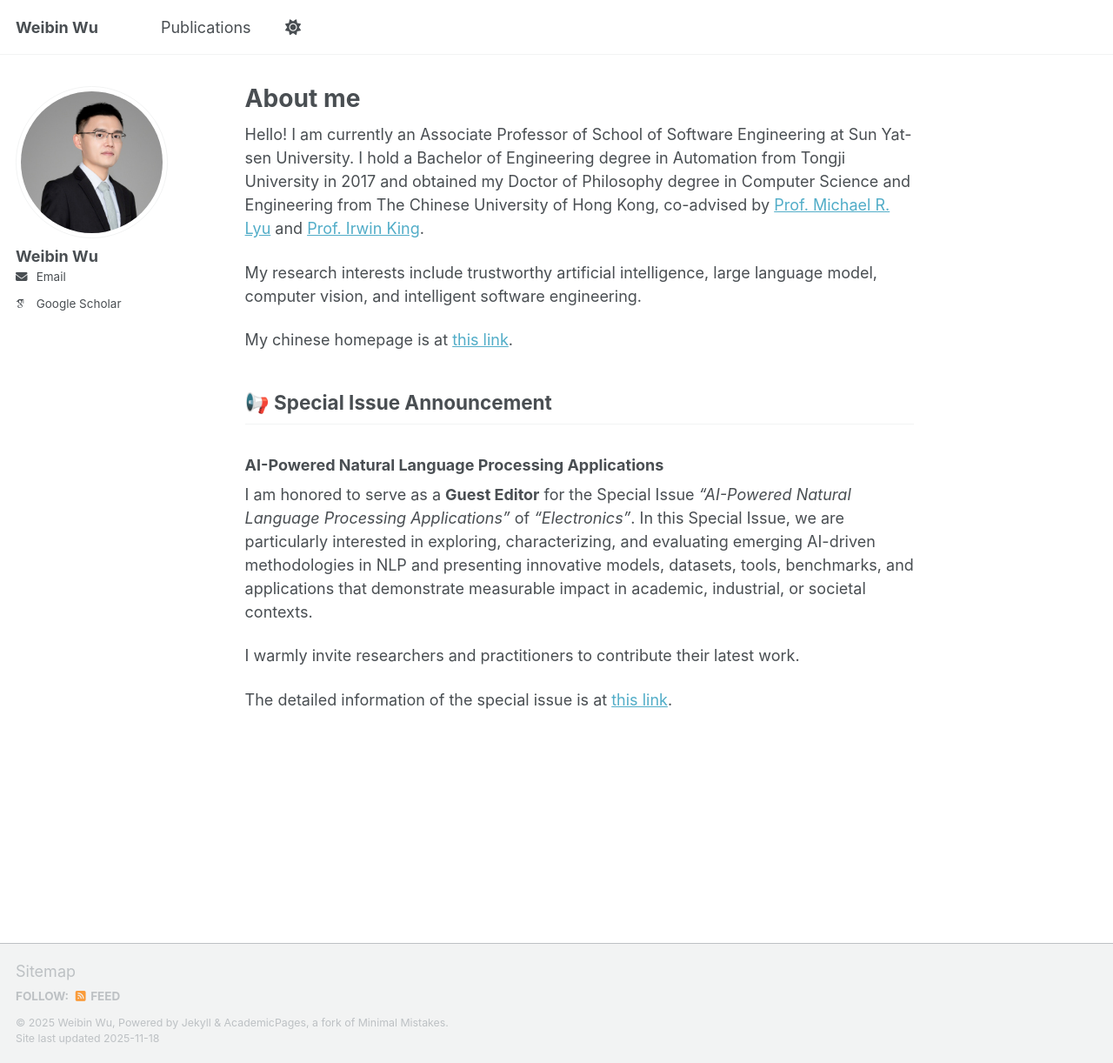
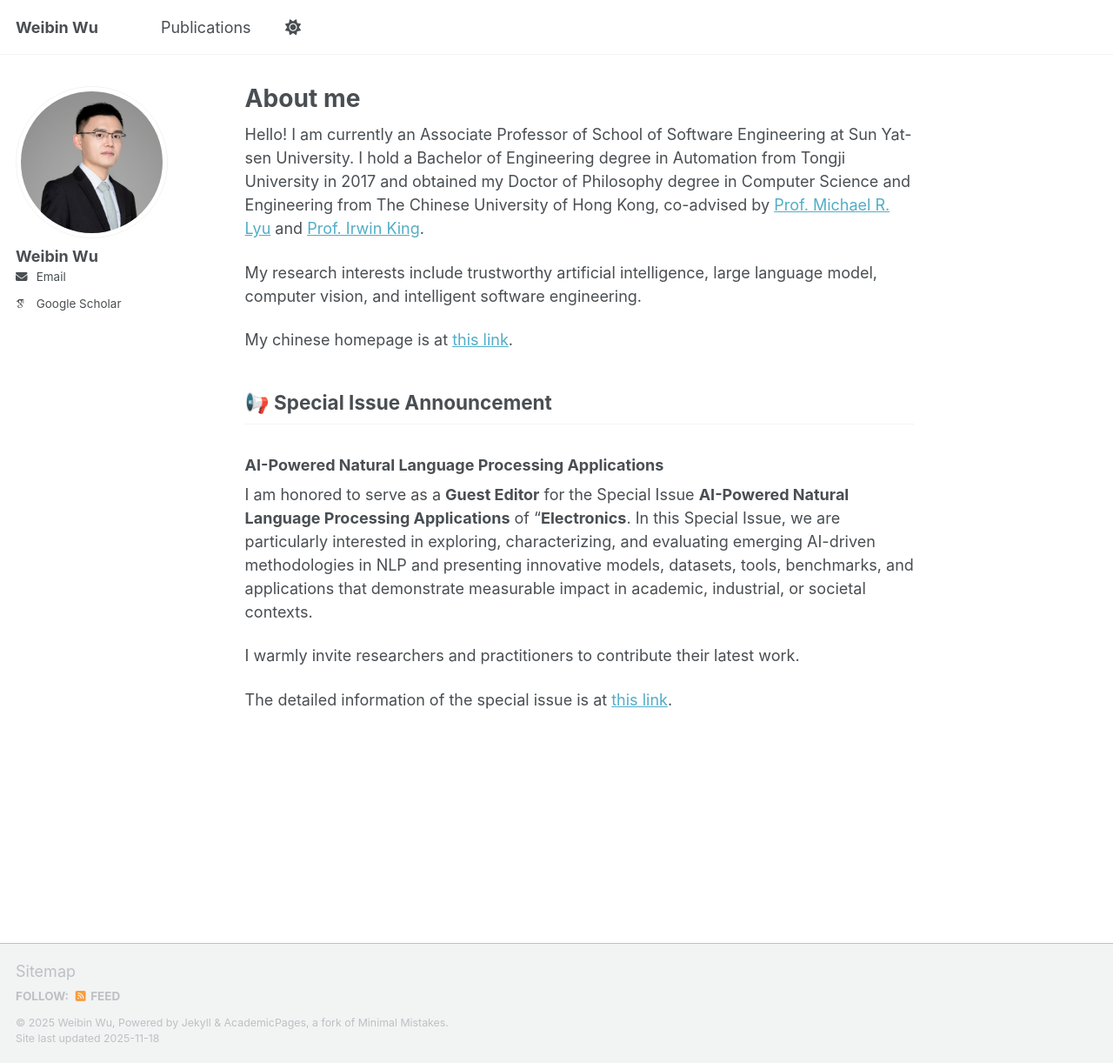
Before and after one commit to Weibin-W/weibin-w.github.io, a Jekyll site: the page built from _pages/about.md, in a window 1280 px wide and 1222 px high. Shown: the whole window at 87% size. Built offline with Jekyll 4.4.1, drawn with Linux system fonts in a browser that asks for light colours; some web fonts are replaced; a script that is not in the unit is left out.

```diff
--- a/_pages/about.md
+++ b/_pages/about.md
@@ -19,7 +19,7 @@ My chinese homepage is at [this link](https://sse.sysu.edu.cn/teacher/249).
 
 ### **AI-Powered Natural Language Processing Applications**
 
-I am honored to serve as a **Guest Editor** for the Special Issue *“AI-Powered Natural Language Processing Applications”* of *“Electronics”*.
+I am honored to serve as a **Guest Editor** for the Special Issue **AI-Powered Natural Language Processing Applications** of "**Electronics**.
 In this Special Issue, we are particularly interested in exploring, characterizing, and evaluating emerging AI-driven methodologies in NLP and presenting innovative models, datasets, tools, benchmarks, and applications that demonstrate measurable impact in academic, industrial, or societal contexts.
 
 I warmly invite researchers and practitioners to contribute their latest work.
```
